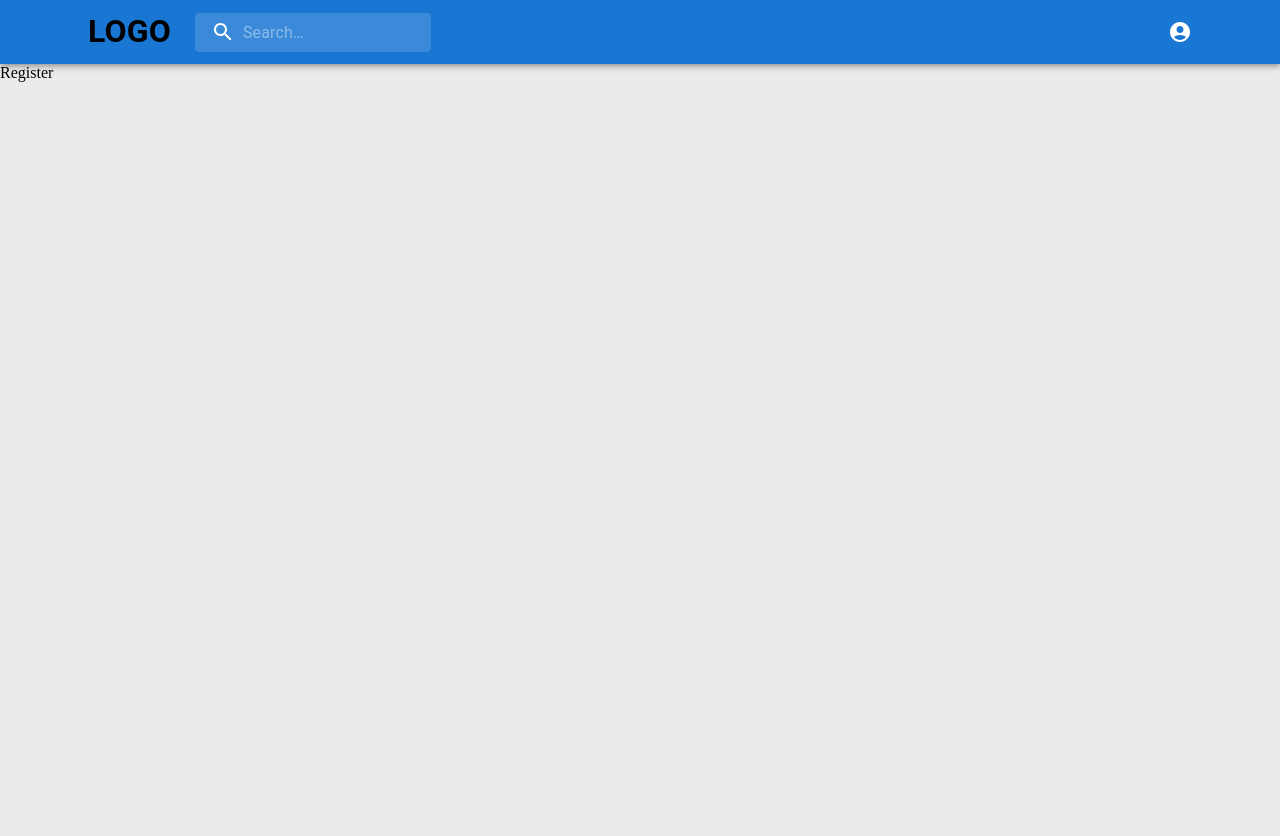
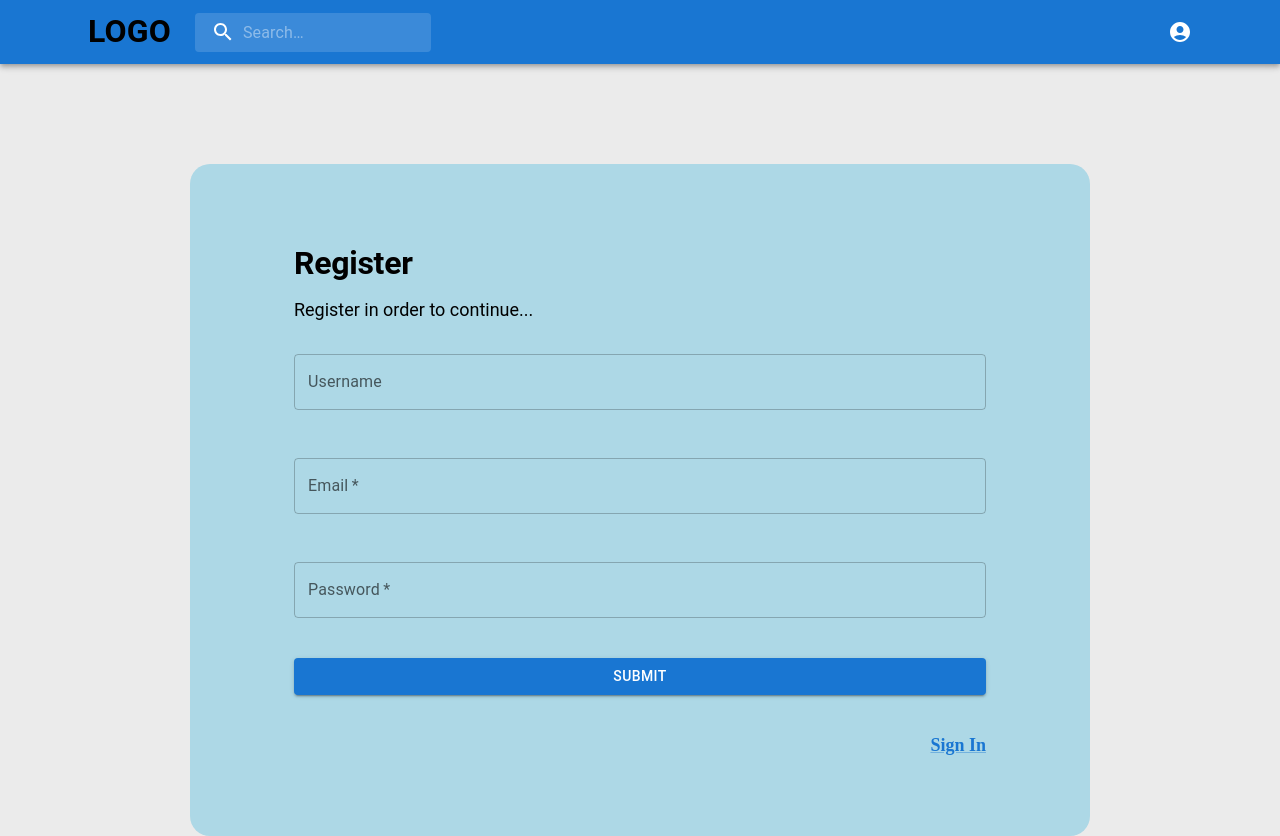
Before and after one commit to ShakhriyorIsobekov/Project-Defence, a React (Vite) app: page /auth/register in a window 1280 px wide. Before the commit the page ends 800 px from the top, so only its background shows below. Built offline with nearby package versions, Linux system fonts and the light colour scheme.

Commit message:
create login and register and fetches too

```diff
--- a/package.json
+++ b/package.json
@@ -18,6 +18,7 @@
     "react": "^19.0.0",
     "react-dom": "^19.0.0",
     "react-hook-form": "^7.54.2",
+    "react-hot-toast": "^2.5.1",
     "react-router-dom": "^7.1.5",
     "zod": "^3.24.2"
   },
--- a/src/App.jsx
+++ b/src/App.jsx
@@ -25,7 +25,7 @@ function App() {
       element: <AuthLayout />,
       children: [
         {
-          index: true,
+          path: "login",
           element: <Login />,
         },
         {
--- a/src/pages/Home.jsx
+++ b/src/pages/Home.jsx
@@ -50,7 +50,11 @@ function Home() {
               Here you can easily create forms for your business, studies and
               e.t.c
             </Typography>
-            <Button href="/auth" variant="contained" sx={{ mt: 3, mb: 3 }}>
+            <Button
+              href="/auth/login"
+              variant="contained"
+              sx={{ mt: 3, mb: 3 }}
+            >
               Start
             </Button>
           </Box>
--- a/src/pages/Login.jsx
+++ b/src/pages/Login.jsx
@@ -1,5 +1,14 @@
+//toast
+import { toast } from "react-hot-toast";
 // mui
-import { Box, Button, Container, TextField, Typography } from "@mui/material";
+import {
+  Box,
+  Button,
+  Container,
+  Link,
+  TextField,
+  Typography,
+} from "@mui/material";
 // react hook form
 import { useForm } from "react-hook-form";
 import { zodResolver } from "@hookform/resolvers/zod";
@@ -15,7 +24,6 @@ function Login() {
   const {
     register,
     handleSubmit,
-    setError,
     formState: { errors, isSubmitting },
   } = useForm({
     resolver: zodResolver(schema),
@@ -24,11 +32,26 @@ function Login() {
   const onSubmit = async (data) => {
     try {
       await new Promise((resolve) => setTimeout(resolve, 1000));
+      const response = await fetch(
+        "https://project-defence-backend-jkxejtcui-shakhriyors-projects-9715e1dc.vercel.app/login",
+        {
+          method: "POST",
+          headers: {
+            "Content-Type": "application/json",
+          },
+          body: JSON.stringify(data),
+        }
+      );
+      if (!response.ok) {
+        throw new Error("Login failed");
+      }
+
+      const result = await response.json();
+      console.log("Login successful", result);
+      alert("Login successful ✅");
       console.log(data);
     } catch (err) {
-      setError("email", {
-        message: "Error",
-      });
+      console.log("Error", err);
     }
   };
 
@@ -81,7 +104,7 @@ function Login() {
             </Typography>
             <TextField
               required
-              id="outlined-required"
+              id="outlined-required-first"
               label="Email"
               {...register("email")}
             />
@@ -95,7 +118,7 @@ function Login() {
             )}
             <TextField
               required
-              id="outlined-required"
+              id="outlined-required-second"
               label="Password"
               {...register("password")}
               sx={{ mt: 6 }}
@@ -118,6 +141,48 @@ function Login() {
             </Button>
           </Box>
         </Container>
+        <Box
+          component={"div"}
+          sx={{
+            display: "flex",
+            justifyContent: { xs: "center", sm: "space-between" },
+            alignItems: "center",
+            mt: 5,
+            flexDirection: { xs: "column", sm: "row" },
+            rowGap: "20px",
+          }}
+        >
+          <Typography
+            sx={{
+              fontSize: {
+                xs: "1rem",
+                sm: "1rem",
+                lg: "1.125rem",
+                xl: "1.2rem",
+              },
+            }}
+            variant="h4"
+          >
+            Do not have an account?{" "}
+            <Link sx={{ fontWeight: "bold" }} href="register">
+              Create Account
+            </Link>
+          </Typography>
+          <Link
+            sx={{
+              fontSize: {
+                xs: "1rem",
+                sm: "1rem",
+                lg: "1.125rem",
+                xl: "1.2rem",
+              },
+              fontWeight: "bold",
+            }}
+            href="/forget"
+          >
+            Forgot Password?
+          </Link>
+        </Box>
       </Box>
     </section>
   );
--- a/src/pages/Register.jsx
+++ b/src/pages/Register.jsx
@@ -1,5 +1,186 @@
+// mui
+import {
+  Box,
+  Button,
+  Container,
+  Link,
+  TextField,
+  Typography,
+} from "@mui/material";
+// react hook form
+import { useForm } from "react-hook-form";
+import { zodResolver } from "@hookform/resolvers/zod";
+// zod
+import { z } from "zod";
+//toast
+import toast from "react-hot-toast";
+
+const schema = z.object({
+  username: z.string(),
+  email: z.string().email(),
+  password: z.string().min(4),
+});
+
 function Register() {
-  return <div>Register</div>;
+  const {
+    register,
+    handleSubmit,
+    setError,
+    formState: { errors, isSubmitting },
+  } = useForm({
+    resolver: zodResolver(schema),
+  });
+
+  const onSubmit = async (data) => {
+    try {
+      await new Promise((resolve) => setTimeout(resolve, 1000));
+      // sending data to backend
+      const response = await fetch(
+        "https://project-defence-backend-jkxejtcui-shakhriyors-projects-9715e1dc.vercel.app/register",
+        {
+          method: "POST",
+          headers: {
+            "Content-Type": "application/json",
+          },
+          body: JSON.stringify(data),
+        }
+      );
+
+      if (!response.ok) {
+        throw new Error("Registration Failed");
+      }
+
+      const result = await response.json();
+      toast.success("Registeration successful 🎉");
+      console.log("Registration successful", result);
+    } catch (err) {
+      console.log("ERROR", err);
+    }
+  };
+  return (
+    <section className="login">
+      <Box
+        component={"div"}
+        sx={{
+          maxWidth: "900px",
+          width: "100%",
+          margin: "100px auto",
+          backgroundColor: "lightblue",
+          p: { xs: 3, sm: 5, md: 7, lg: 10 },
+          borderRadius: "20px",
+        }}
+      >
+        <Container maxWidth="lg">
+          <Box
+            sx={{ display: "flex", flexDirection: "column" }}
+            component={"form"}
+            onSubmit={handleSubmit(onSubmit)}
+          >
+            <Typography
+              variant="h2"
+              sx={{
+                fontSize: {
+                  xs: "1.6rem",
+                  sm: "1.8rem",
+                  lg: "2rem",
+                },
+                fontWeight: "bold",
+                mb: 2,
+                textAlign: { xs: "center", sm: "left" },
+              }}
+            >
+              Register
+            </Typography>
+            <Typography
+              variant="h5"
+              sx={{
+                fontSize: { xs: "1rem", sm: "1rem", lg: "1.124rem" },
+                mb: 4,
+                textAlign: {
+                  xs: "center",
+                  sm: "left",
+                },
+              }}
+            >
+              Register in order to continue...
+            </Typography>
+            <TextField
+              id="outlined-required-first"
+              label="Username"
+              sx={{ mb: 6 }}
+              {...register("username")}
+            />
+            <TextField
+              required
+              id="outlined-required-second"
+              label="Email"
+              {...register("email")}
+            />
+            {errors.email && (
+              <Typography
+                variant="h5"
+                sx={{
+                  color: "red",
+                  mt: 1,
+                  fontSize: "1rem",
+                  fontWeight: "bold",
+                }}
+              >
+                {errors.email.message}
+              </Typography>
+            )}
+            <TextField
+              required
+              id="outlined-required-third"
+              label="Password"
+              {...register("password")}
+              sx={{ mt: 6 }}
+            />
+            {errors.password && (
+              <Typography
+                variant="h5"
+                sx={{
+                  color: "red",
+                  mt: 1,
+                  fontSize: "1rem",
+                  fontWeight: "bold",
+                }}
+              >
+                {errors.password.message}
+              </Typography>
+            )}
+            <Button
+              sx={{ mt: 5 }}
+              disabled={isSubmitting}
+              type="submit"
+              variant="contained"
+            >
+              {isSubmitting ? "Loading..." : "Submit"}
+            </Button>
+            <Box
+              component={"div"}
+              sx={{ display: "flex", justifyContent: "end", mt: 5 }}
+            >
+              <Link
+                sx={{
+                  fontSize: {
+                    xs: "0.8rem",
+                    sm: "1rem",
+                    lg: "1.125rem",
+                    xl: "1.2rem",
+                  },
+                  fontWeight: "bold",
+                }}
+                href="/auth/login"
+              >
+                Sign In
+              </Link>
+            </Box>
+          </Box>
+        </Container>
+      </Box>
+    </section>
+  );
 }
 
 export default Register;
```
Also changed, not shown: vercel.json (added), 1 other file (tests, documents, lock files or other folders).
